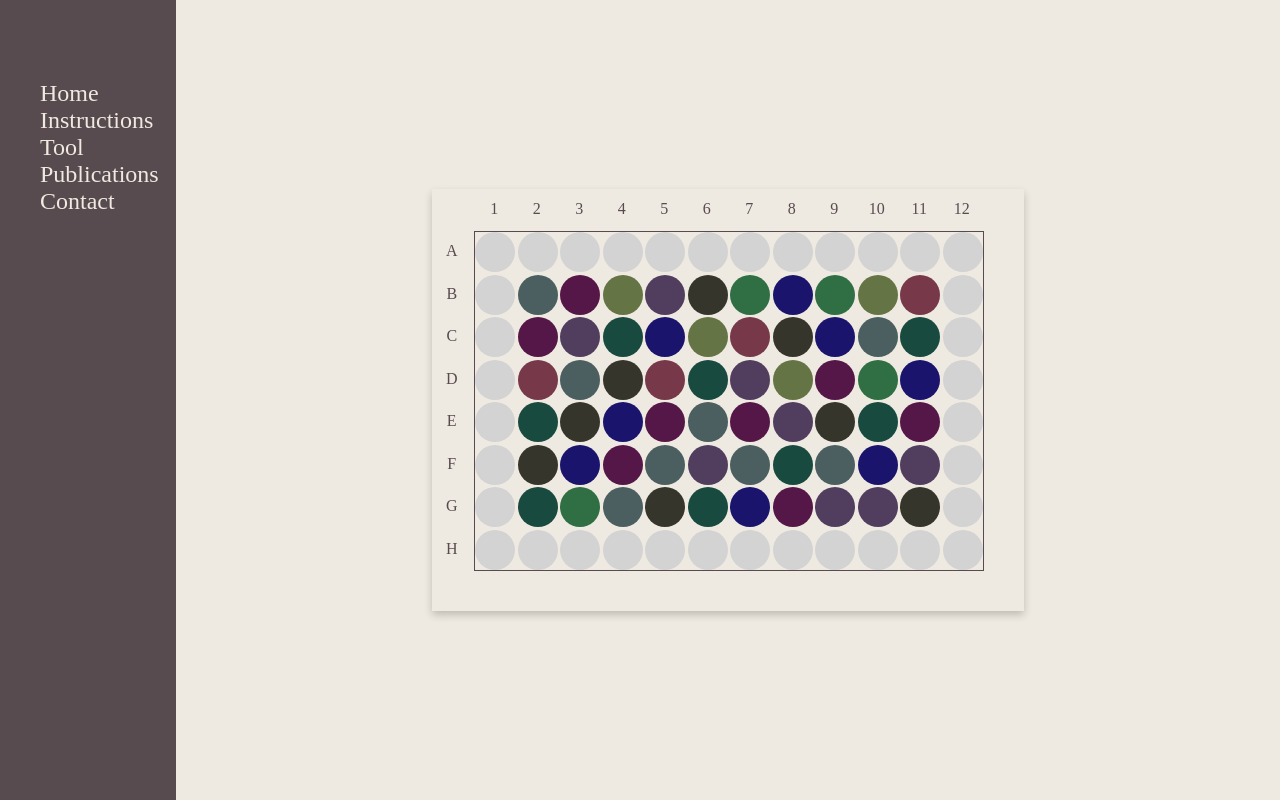
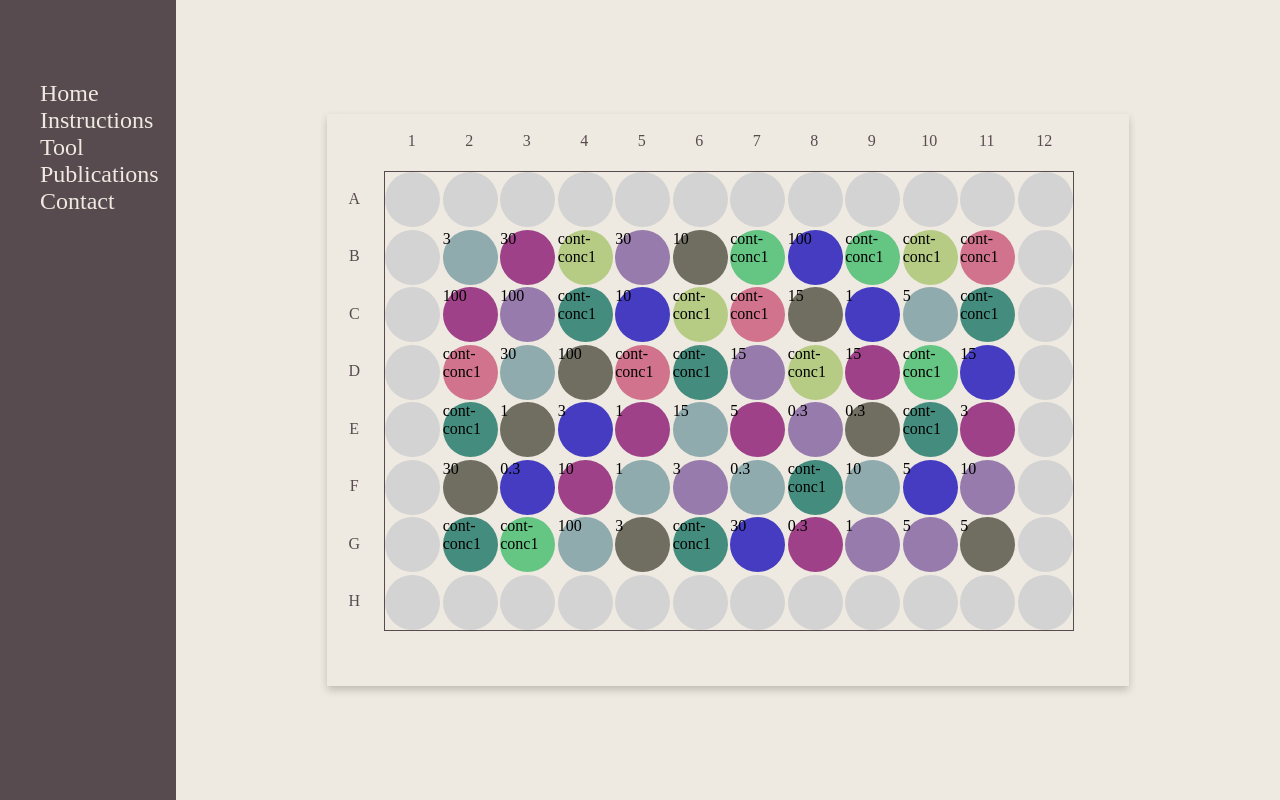
Before and after one commit to pharmbio/plaid-gui, a React (Create React App) app in the folder client/: page / in a window 1280 px wide. Built offline with nearby package versions, Linux system fonts and the light colour scheme; the HTML template or start-up script is replaced by a standard one.

Commit message:
how to represent CONCuM and cmpdnames.. -- TODO

```diff
--- a/client/src/components/PlateLayout/Plate.jsx
+++ b/client/src/components/PlateLayout/Plate.jsx
@@ -67,20 +67,21 @@ const positionsOfEmptyWells = (empty, rows, cols) => {
 };
 
 // lower level is darker.
-const DARKEN_LVL = 100;
+const DARKEN_LVL = 150;
+const EMPTY_WELL_COLOR = "d3d3d3";
 
-const assignColorToCompound = (compName, pairs, alreadyChosen) => {
-  if (pairs.has(compName)) {
+const assignColorToCompound = (o, pairs, alreadyChosen) => {
+  if (pairs.has(o.cmpdname)) {
     return [pairs, alreadyChosen];
   } else {
     let color = randomColor(DARKEN_LVL);
-    color = adjustColor(color, 20);
     /* if color is already picked.. */
     while (alreadyChosen.includes(color)) {
       color = randomColor();
     }
-    pairs.set(compName, color);
-    alreadyChosen.push(color);
+    color = adjustColor(color, 60);
+    alreadyChosen.push();
+    pairs.set(o.cmpdname, color);
     return [pairs, alreadyChosen];
   }
 };
@@ -95,17 +96,16 @@ const assignColorToCompound = (compName, pairs, alreadyChosen) => {
 
 const Plate = (Props) => {
   let compoundToColorMap = new Map();
-  let chosenColors = ["D3D3D3"];
+  let chosenColors = [EMPTY_WELL_COLOR];
 
   Props.data.forEach((o) => {
+    //console.log(o);
     [compoundToColorMap, chosenColors] = assignColorToCompound(
-      o.cmpdname,
+      o,
       compoundToColorMap,
       chosenColors
     );
   });
-
-  console.log(chosenColors);
 
   let emptyWells = positionsOfEmptyWells(
     Props.emptyEdges,
@@ -113,7 +113,7 @@ const Plate = (Props) => {
     Props.cols
   );
   return (
-    <StyledPlate rows={Props.rows} cols={Props.cols} wellRad={40} gap={2.5}>
+    <StyledPlate rows={Props.rows} cols={Props.cols} wellRad={55} gap={2.5}>
       {emptyWells.map((pos) => {
         return (
           <Well
@@ -121,7 +121,7 @@ const Plate = (Props) => {
             row={pos[0]}
             col={pos[1]}
             key={Props.alphabet[pos[0] - 1] + pos[1]}
-            color={"D3D3D3"} //grey
+            color={EMPTY_WELL_COLOR} //grey
           />
         );
       })}
@@ -135,6 +135,7 @@ const Plate = (Props) => {
             row={row}
             col={col}
             key={o.well}
+            data={o}
             color={compoundToColorMap.get(o.cmpdname)}
           />
         );
--- a/client/src/components/PlateLayout/PlateLayout.jsx
+++ b/client/src/components/PlateLayout/PlateLayout.jsx
@@ -83,7 +83,7 @@ const PlateLayout = () => {
   }
 
   return (
-    <StyledPlateWrapper rows={ROWS} cols={COLS} wellRad={40} gap={2.5}>
+    <StyledPlateWrapper rows={ROWS} cols={COLS} wellRad={55} gap={2.5}>
       {rowList.map((i) => {
         return React.createElement(
           StyledRowIdentifier,
--- a/client/src/components/PlateLayout/Well.jsx
+++ b/client/src/components/PlateLayout/Well.jsx
@@ -7,6 +7,8 @@ const StyledWell = styled.div`
   grid-row: ${(props) => props.row};
   grid-column: ${(props) => props.col};
   background-color: #${(props) => props.color};
+  color:black;
+
 `;
 const StyledEmptyWell = styled.div`
   border-radius: 50%;
@@ -20,7 +22,9 @@ const Well = (Props) => {
   return Props.empty ? (
     <StyledEmptyWell row={Props.row} col={Props.col} color={Props.color} />
   ) : (
-    <StyledWell row={Props.row} col={Props.col} color={Props.color} />
+    <StyledWell row={Props.row} col={Props.col} color={Props.color}>
+      {Props.data.CONCuM}
+    </StyledWell>
   );
 };
 
```
